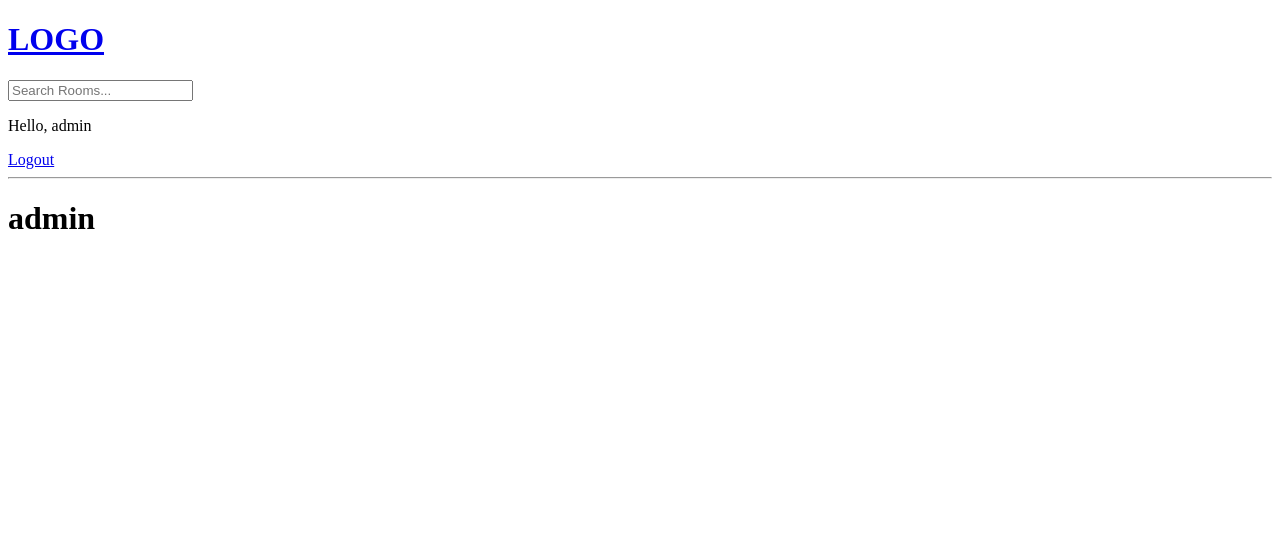
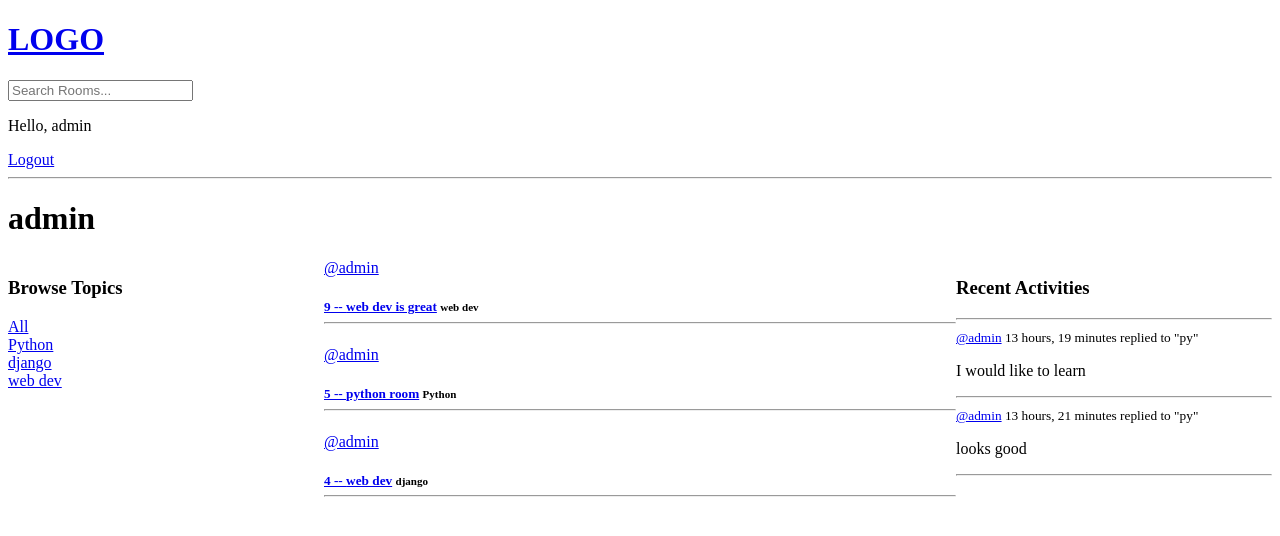
Before and after one commit to hezi-q/studybud, a Django app: page /profile/1/ in a window 1280 px wide. Shown: the top 536 px of the page. Run offline with Django 4.2, Linux system fonts and the light colour scheme; data comes from the database, SQL or seed files in the repository.

Commit message:
User Profile completed

```diff
--- a/studybud/base/templates/base/activity_component.html
+++ b/studybud/base/templates/base/activity_component.html
@@ -2,7 +2,9 @@
 <hr>
 {% for message in room_messages %}
     <div>
-        <small>@{{message.user.username}} {{ message.created|timesince }} </small>
+        <small>
+        <a href="{% url 'user-profile' message.user.id%}">@{{message.user.username}}</a> {{ message.created|timesince }}
+        </small>
         <small>replied to "{{ message.room }}" </small>
 
         <p>{{ message }}</p>
--- a/studybud/base/templates/base/profile.html
+++ b/studybud/base/templates/base/profile.html
@@ -1,5 +1,26 @@
 {% extends 'main.html' %}
 
 {% block content %}
+
+<style>
+    .profile-container {
+        display: grid;
+        grid-template-columns: 1fr 2fr 1fr;
+    }
+</style>
+
 <h1>{{user.username}}</h1>
+
+<div class="profile-container">
+    <div>
+        {% include 'base/topics_component.html' %}
+    </div>
+    <div>
+        {% include 'base/feed_component.html' %}
+    </div>
+    <div>
+        {% include 'base/activity_component.html' %}
+    </div>
+</div>
+
 {% endblock content %}
--- a/studybud/base/urls.py
+++ b/studybud/base/urls.py
@@ -7,7 +7,7 @@ urlpatterns = [
     path('login/', views.login_page, name='login'),
     path('logout/', views.logout_page, name='logout'),
     path('register/', views.register_page, name='register'),
-    path('profile/<str:pk>/', views.userProfile, name='user-profile'),
+    path('profile/<str:pk>/', views.user_profile, name='user-profile'),
 
     path('', views.home, name='home'),
     path('room/<str:pk>/', views.room, name='room'),
--- a/studybud/base/views.py
+++ b/studybud/base/views.py
@@ -90,9 +90,14 @@ def update_room(request, pk):
     return render(request, 'base/room_form.html', context)
 
 
-def userProfile(request, pk):
+def user_profile(request, pk):
     user = User.objects.get(id=pk)
-    context = {'user': user}
+    rooms = user.room_set.all()
+    room_messages = user.message_set.all()
+    topics = Topic.objects.all()
+
+    context = {'user': user, 'rooms': rooms, 'room_messages': room_messages, 'topics': topics}
+
     return render(request, 'base/profile.html', context)
 
 
```
